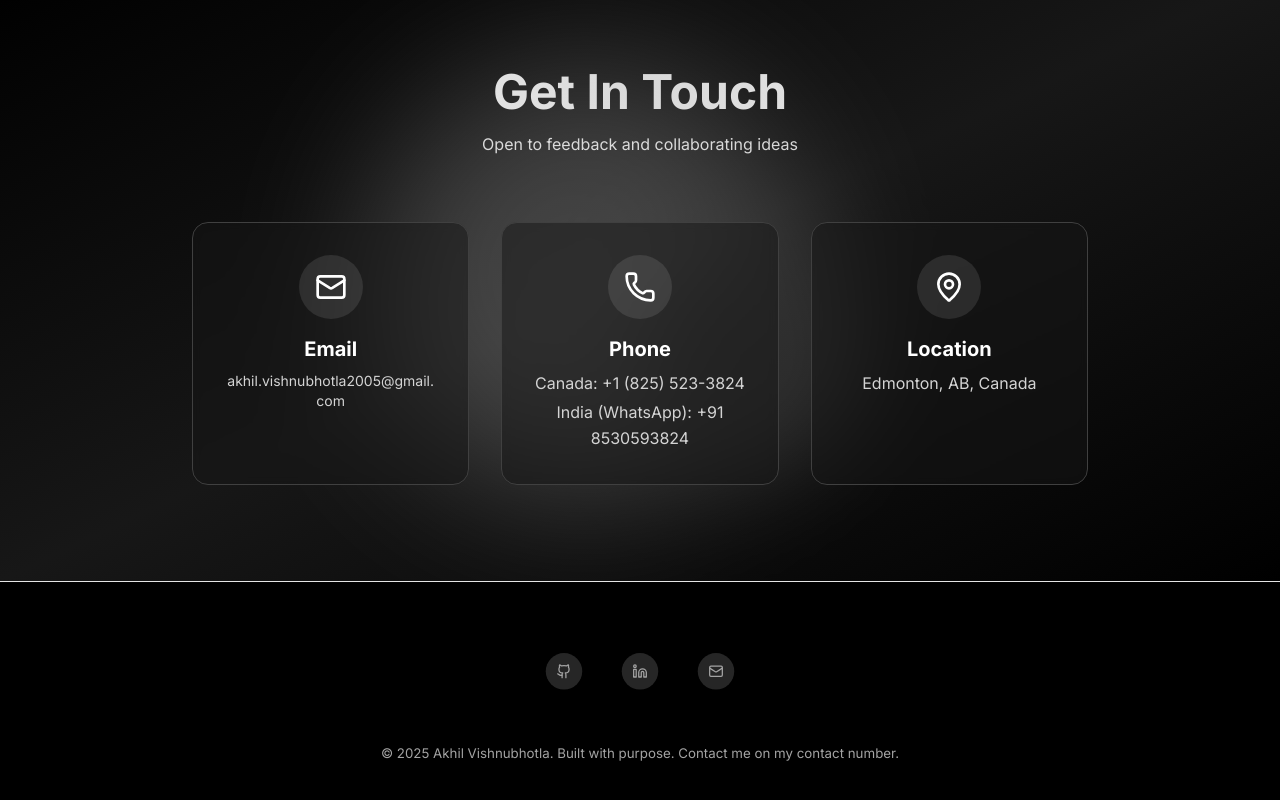
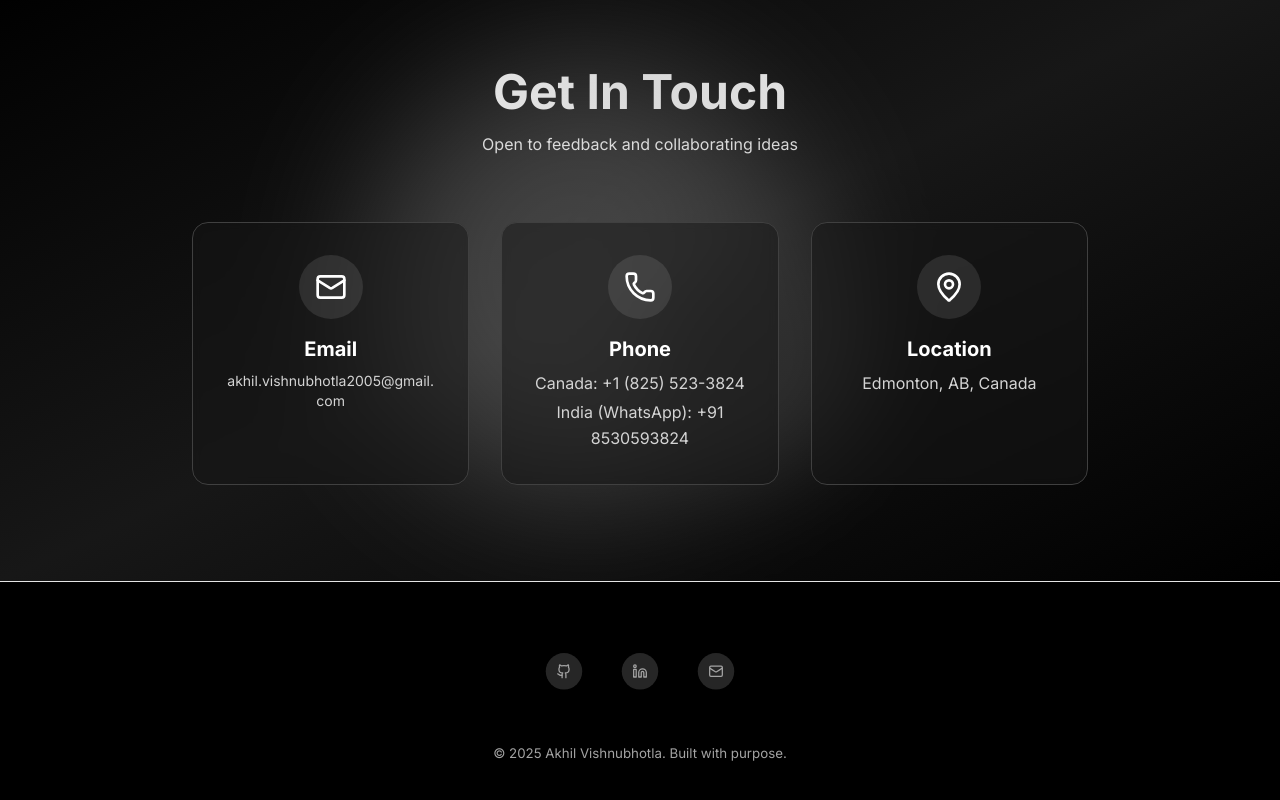
Before and after one commit to AkhilV30/PortfolioSite, a React (Vite) app: page / in a window 1280 px wide. Shown: the part 3529-4329 px from the top of the page. Built offline with nearby package versions, Linux system fonts and the light colour scheme.

Commit message:
Making some minor changes

```diff
--- a/src/components/Footer.tsx
+++ b/src/components/Footer.tsx
@@ -110,7 +110,7 @@ const Footer = ({ isDark }: FooterProps) => {
             }}
           >
             <p className={`text-sm ${isDark ? 'text-gray-400' : 'text-gray-600'}`}>
-              © {new Date().getFullYear()} Akhil Vishnubhotla. Built with purpose. Contact me on my contact number.
+              © {new Date().getFullYear()} Akhil Vishnubhotla. Built with purpose.
             </p>
           </motion.div>
         </motion.div>
```
